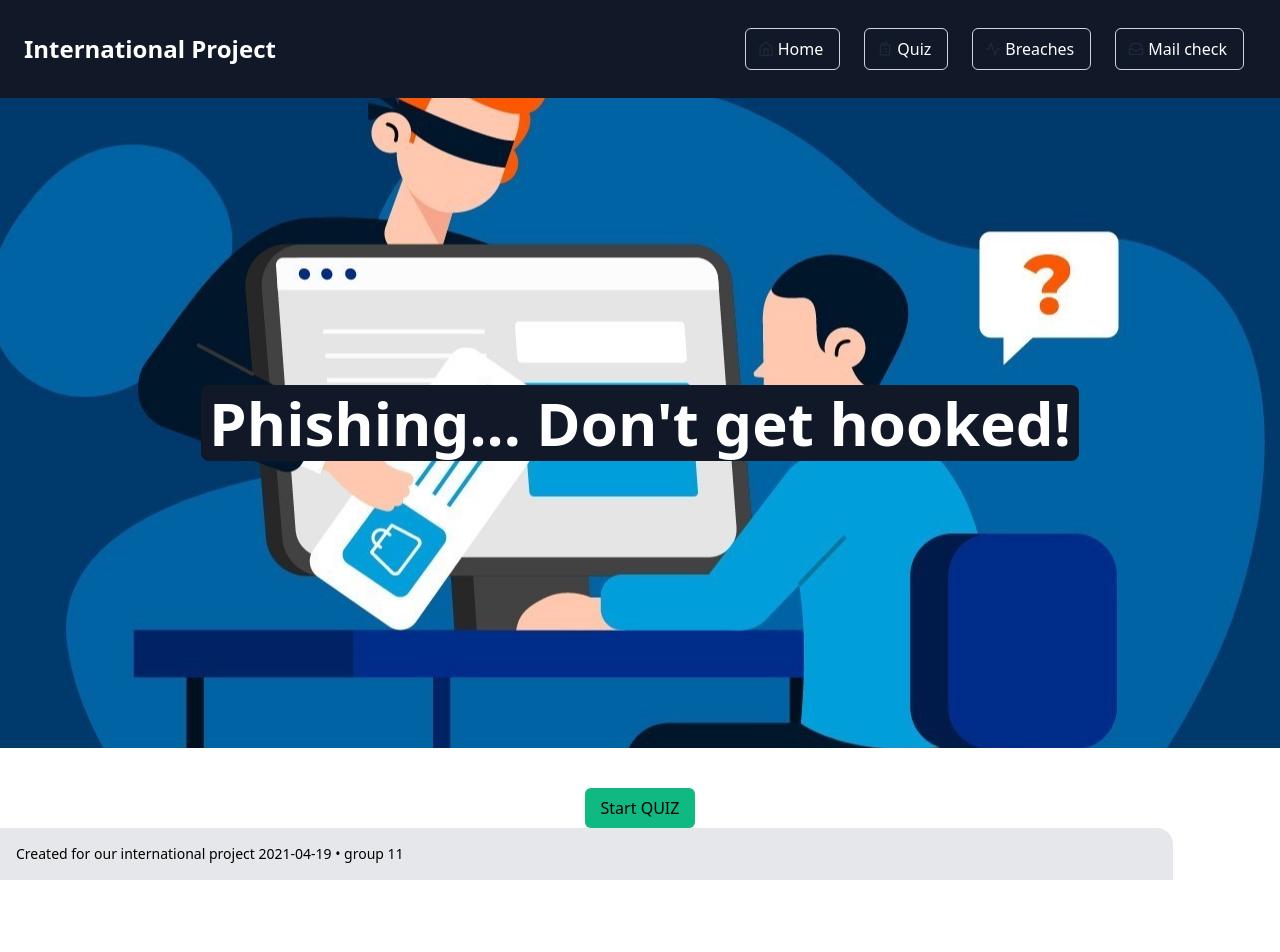
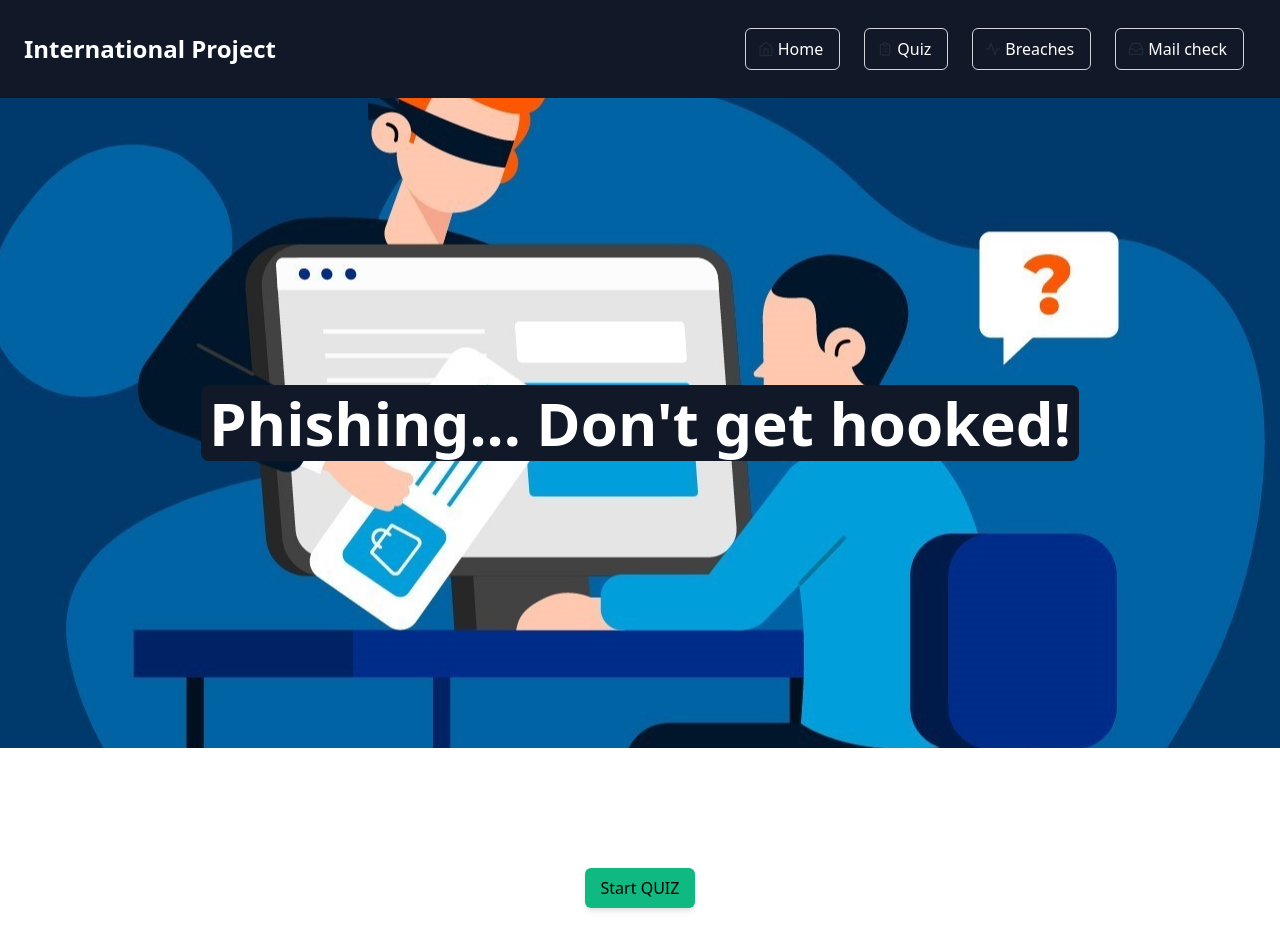
Before and after one commit to laurens-mesure/internationaal_project, a React (Create React App) app: page /Quiz in a window 1280 px wide. Shown: the top 952 px of the page. Before the commit the page ends 880 px from the top, so only its background shows below. Built offline with nearby package versions, Linux system fonts and the light colour scheme.

Commit message:
fix icons

```diff
--- a/src/Components/DaBigQuizy.tsx
+++ b/src/Components/DaBigQuizy.tsx
@@ -92,9 +92,9 @@ const DaBigQuizy: React.FC = () => {
             {
             showScore ? (
                 <div className="flex flex-col mb-6">
-                    <p className="font-semibold text-3xl dark:text-white">Your score is {score.toFixed(2)}/{questions.length}</p>
+                    <p className="font-semibold text-3xl dark:text-white mt-10">Your score is {score.toFixed(2)}/{questions.length}</p>
                     <br/>
-                    <button className="w-max mx-auto px-4 py-2 bg-green-500 text-black rounded-md shadow-md" onClick={()=>{restartQuiz()}}>Restart quiz</button>
+                    <button className="w-max mx-auto px-4 py-2 bg-green-500 text-black rounded-md shadow-md mb-20 mt-10" onClick={()=>{restartQuiz()}}>Restart quiz</button>
                 </div>
             )
             :
@@ -103,7 +103,7 @@ const DaBigQuizy: React.FC = () => {
                     <input
                         type="submit"
                         value="Start QUIZ"
-                        className="flex flex-col w-max px-4 py-2 bg-green-500 rounded-md shadow-md"
+                        className="flex flex-col w-max px-4 py-2 bg-green-500 rounded-md shadow-md my-20"
                         onClick={(e)=>handleClick(e)}
                     />
 
```
